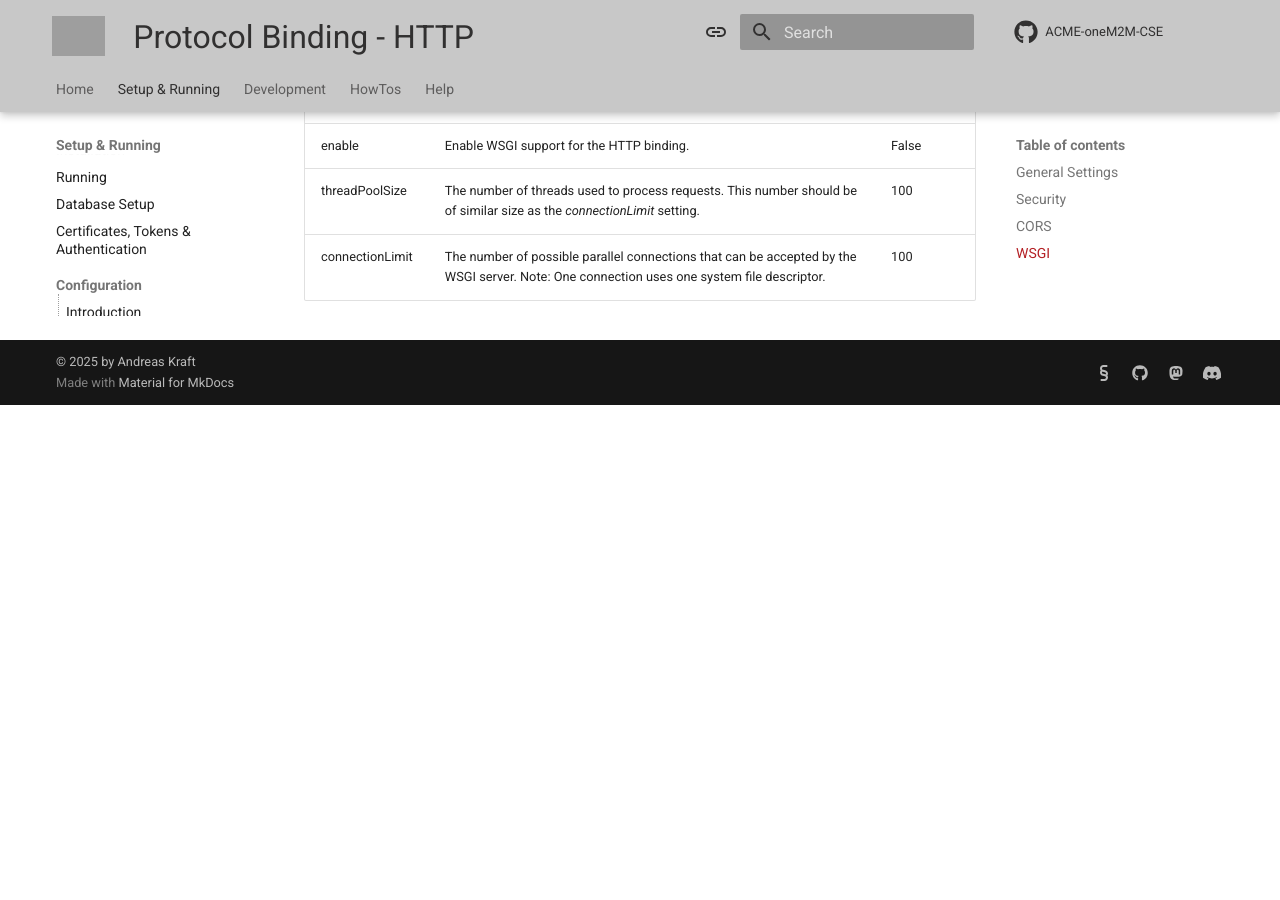
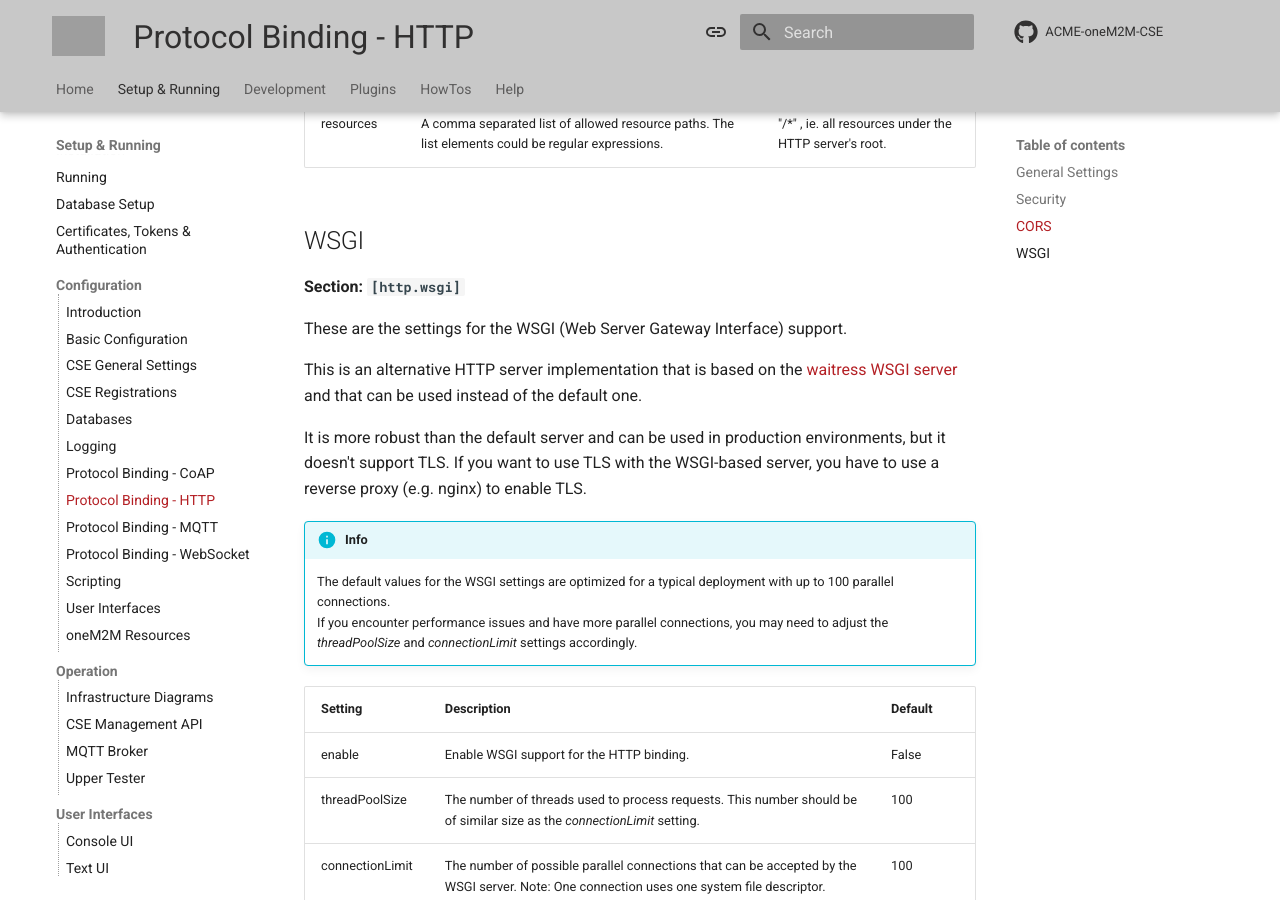
Before and after one commit to ankraft/ACME-oneM2M-CSE-mkdocs, an MkDocs documentation site: the page built from docs/setup/Configuration-http.md, in a window 1280 px wide and 900 px high, scrolled down 4686 px. Built offline with MkDocs 1.6.1 and Material for MkDocs 9.7.7, drawn with Linux system fonts in a browser that asks for light colours; comment, search, counter and statistics services are not loaded; before the commit the page ends 5091 px from its top, so only the background shows below that; some of the changed text lies outside the part shown; grey boxes are pictures that could not be loaded.

Commit message:
Updated FAQ & DB schema. Moved Plugins to an own tab

```diff
--- a/docs/setup/Configuration-http.md
+++ b/docs/setup/Configuration-http.md
@@ -1,6 +1,17 @@
 # Configuration - HTTP Binding Settings
 
-The CSE supports HTTP binding for communication with clients and other CSEs. The HTTP binding is always enabled and its settings are configured in the configuration file under the section `[http]` and its subsections.
+The CSE supports HTTP binding for communication with clients and other CSEs.
+The HTTP binding is always enabled and its settings are configured in the configuration file under the section `[http]`
+and its subsections.
+
+!!! info
+
+	The default HTTP server implementation is based on the [flask framework](https://flask.palletsprojects.com/){target=_new} which is
+	**not** suitable for production environments.  It has limited performance and connection handling capabilities, but it does
+	support TLS. If you want to use secure connections with the HTTP binding, you have to use the default server implementation.
+
+	To use a more robust HTTP server implementation, you can enable the [WSGI-based server](../setup/Configuration-http.md#wsgi) in
+	the configuration settings. However, the WSGI-based server doesn't support TLS. To support secure HTTP connections, you have to use a reverse proxy (e.g. nginx) to enable TLS.
 
 ##	General Settings
 
@@ -34,7 +45,7 @@
 
 | Setting           | Description                                                                                                                                                                                                                                                                                                 | Default                                                                                                        |
 |:------------------|:------------------------------------------------------------------------------------------------------------------------------------------------------------------------------------------------------------------------------------------------------------------------------------------------------------|:---------------------------------------------------------------------------------------------------------------|
-| useTLS            | Enable TLS for communications.<br />This can be overridden by the command line arguments [--http and --https](Running.md).<br />See oneM2M TS-0003 Clause 8.2.1 "Overview on Security Association Establishment Frameworks".                                                                                | False                                                                                                          |
+| useTLS            | Enable TLS for communications.<br />This can be overridden by the command line arguments [--http and --https](Running.md).<br />This option can only be enabled if the http server is not running in [WSGI server mode](../setup/Configuration-http.md#wsgi).<br />In  oneM2M TS-0003 Clause 8.2.1 "Overview on Security Association Establishment Frameworks".                                                                                | False                                                                                                          |
 | tlsVersion        | TLS version to be used in connections. <br />Allowed versions: `TLS1.1`, `TLS1.2`, `auto` . Use `auto` to allow client-server certificate version negotiation.                                                                                                                                              | auto                                                                                                           |
 | verifyCertificate | Verify certificates in requests. Set to *False* when using self-signed certificates.                                                                                                                                                                                                                        | False                                                                                                          |
 | caCertificateFile | Path and filename of the certificate file.                                                                                                                                                                                                                                                                  | empty string                                                                                                   |
@@ -64,6 +75,20 @@
 
 These are the settings for the WSGI (Web Server Gateway Interface) support.
 
+This is an alternative HTTP server implementation that is based on the
+[waitress WSGI server](https://docs.pylonsproject.org/projects/waitress/en/latest/){target=_new} and
+that can be used instead of the default one.
+
+It is more robust than the default server and can be used in production environments,
+but it doesn't support TLS.
+If you want to use TLS with the WSGI-based server, you have to use a reverse proxy (e.g. nginx) to enable TLS.
+
+
+!!! info
+	The default values for the WSGI settings are optimized for a typical deployment with up to 100 parallel connections.
+	If you encounter performance issues and have more parallel connections, you may need to adjust the *threadPoolSize*
+	and *connectionLimit* settings accordingly.
+
 | Setting         | Description                                                                                                                                | Default |
 |:----------------|:-------------------------------------------------------------------------------------------------------------------------------------------|:--------|
 | enable          | Enable WSGI support for the HTTP binding.                                                                                                  | False   |
--- a/mkdocs.yml
+++ b/mkdocs.yml
@@ -203,11 +203,15 @@
         - 'Variables': 'development/ACMEScript-variables.md'
         - 'Meta Tags': 'development/ACMEScript-metatags.md'
         - 'Upper Tester Integration': 'development/ACMEScript-uppertester.md'
-      - 'Plugins': 'development/Plugins.md'
       - 'Embedding ACME CSE': 'development/Embedding_ACME.md'
       - 'Debug Mode': 'development/DebugMode.md'
       - 'Type Checking': 'development/TypeChecking.md'
       - 'Third Party Components': 'development/ThirdPartyLibraries.md'
+  - 'Plugins':
+      - 'Overview': 'plugins/PluginsOverview.md'
+      - 'Plugin API & Lifecycle': 'plugins/PluginAPI.md'
+      - 'Developing an Example Plugin': 'plugins/PluginExample.md'
+      - 'Plugin Manager': 'plugins/PluginManager.md'
   - 'HowTos':
       - 'Overview': 'howtos/HowTos.md'
       - 'Authentication between CSEs': 'howtos/AuthenticationBetweenCSEs.md'
```
Also changed, not shown: docs/development/Plugins.md (deleted, +0 -298 lines), docs/help/FAQ.md (+14 -2 lines), docs/plugins/PluginAPI.md (added, +139 -0 lines), docs/plugins/PluginExample.md (added, +60 -0 lines), docs/plugins/PluginManager.md (added, +83 -0 lines), docs/plugins/PluginsOverview.md (added, +34 -0 lines), docs/setup/Certificates.md (+2 -0 lines), docs/images/db_schemas-dark.png, docs/images/db_schemas.png, 1 other file.
